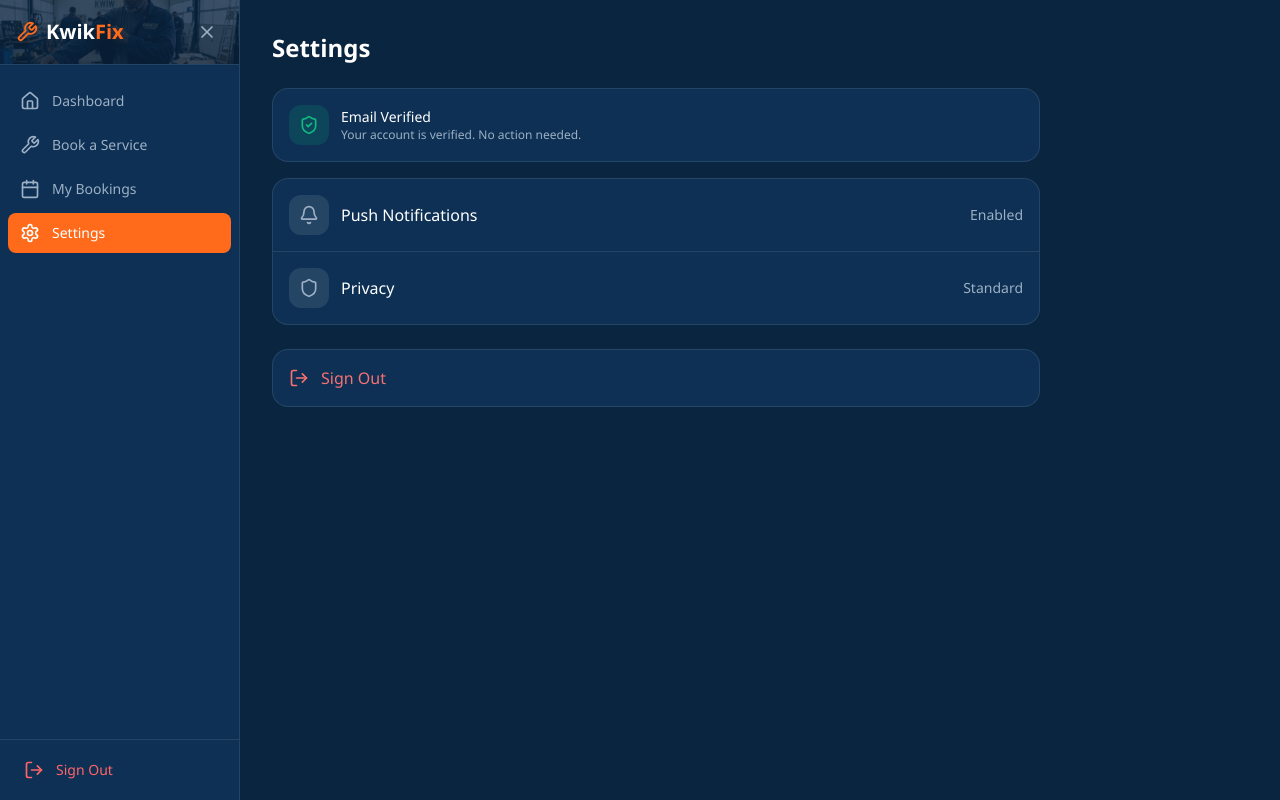
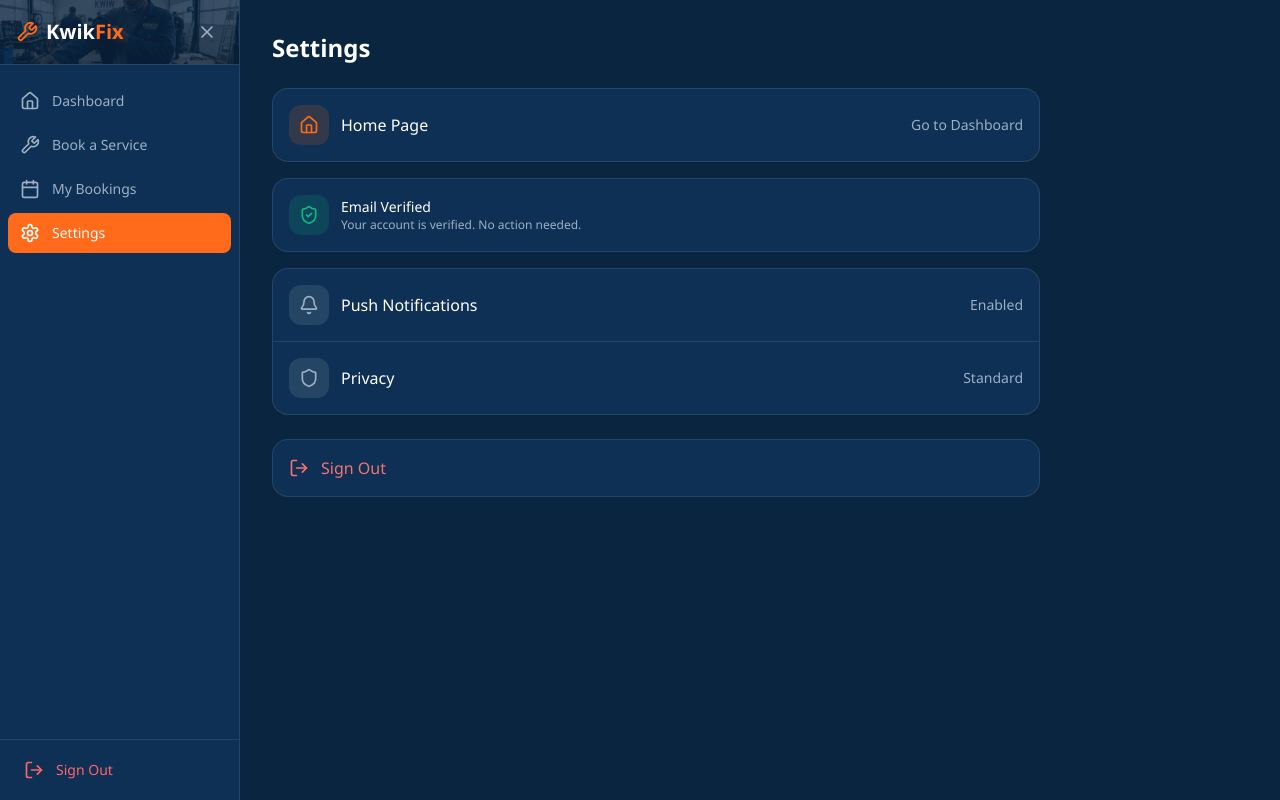
Before and after one commit to prinzycoded/KwikFix, a React (Vite) app: page /customer/settings in a window 1280 px wide. Built offline with nearby package versions, Linux system fonts and the light colour scheme; no server answers; the database is empty; sample sign-in values are in the browser's storage.

Commit message:
back home page

```diff
--- a/src/pages/customer/CustomerSettings.jsx
+++ b/src/pages/customer/CustomerSettings.jsx
@@ -1,6 +1,6 @@
 import { useState } from 'react';
 import { useNavigate } from 'react-router-dom';
-import { Bell, Shield, LogOut, Mail, ShieldCheck, Loader2 } from 'lucide-react';
+import { Bell, Shield, LogOut, Mail, ShieldCheck, Loader2, Home } from 'lucide-react';
 import { useAuth } from '../../contexts/AuthContext';
 
 export default function CustomerSettings() {
@@ -28,6 +28,17 @@ export default function CustomerSettings() {
   return (
     <div className="max-w-3xl">
       <h1 className="text-2xl font-bold text-white mb-6">Settings</h1>
+
+      <button
+        onClick={() => navigate('/customer/dashboard')}
+        className="mb-4 bg-navy-800 border border-white/10 rounded-2xl p-4 flex items-center gap-3 w-full hover:bg-navy-700 transition-colors"
+      >
+        <div className="w-10 h-10 rounded-xl bg-accent/15 flex items-center justify-center">
+          <Home className="w-5 h-5 text-accent" />
+        </div>
+        <span className="font-medium text-white">Home Page</span>
+        <span className="ml-auto text-sm text-muted">Go to Dashboard</span>
+      </button>
 
       <div className="bg-navy-800 border border-white/10 rounded-2xl p-4 mb-4 flex items-center gap-3">
         {isEmailVerified ? (
```
